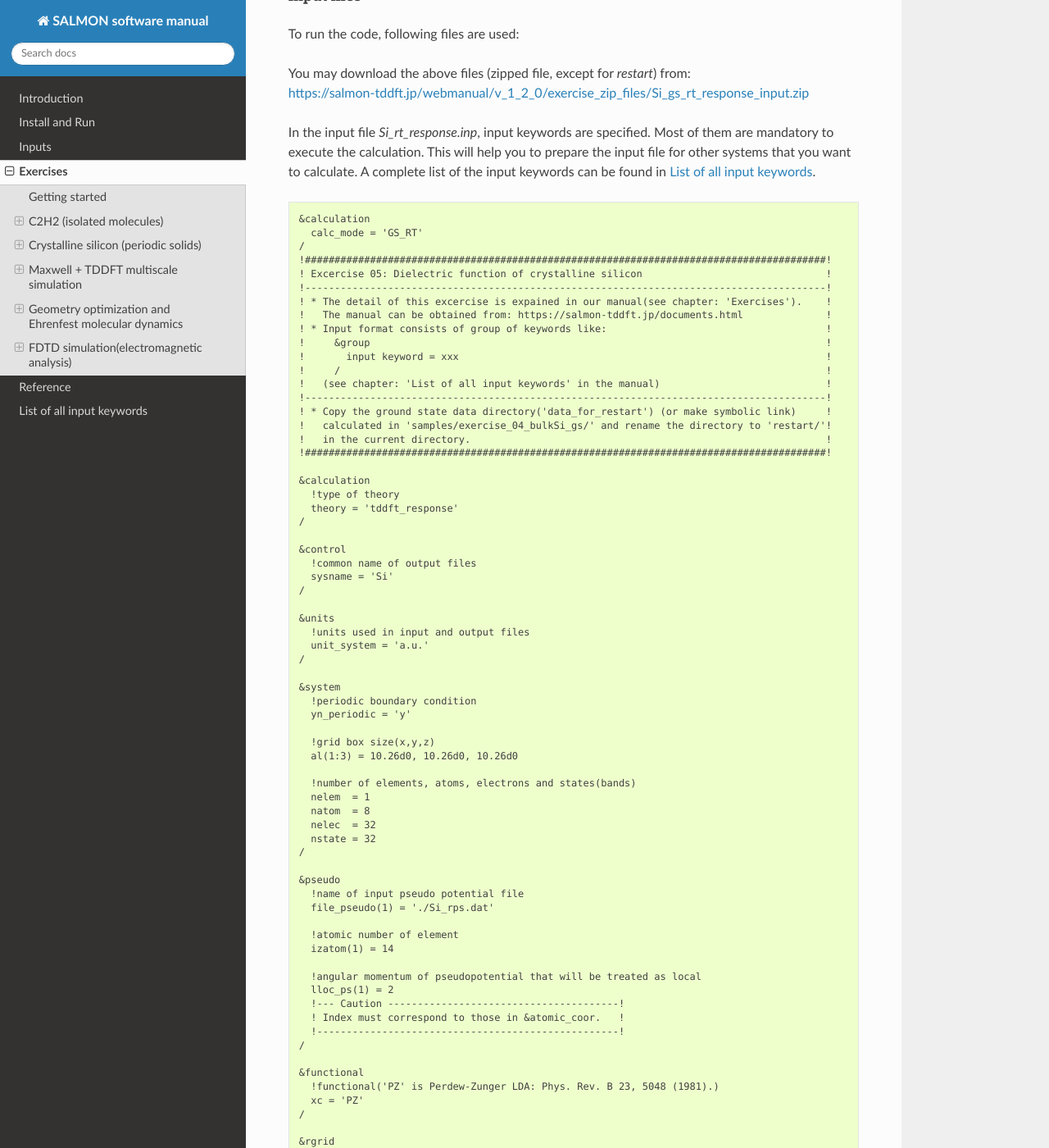
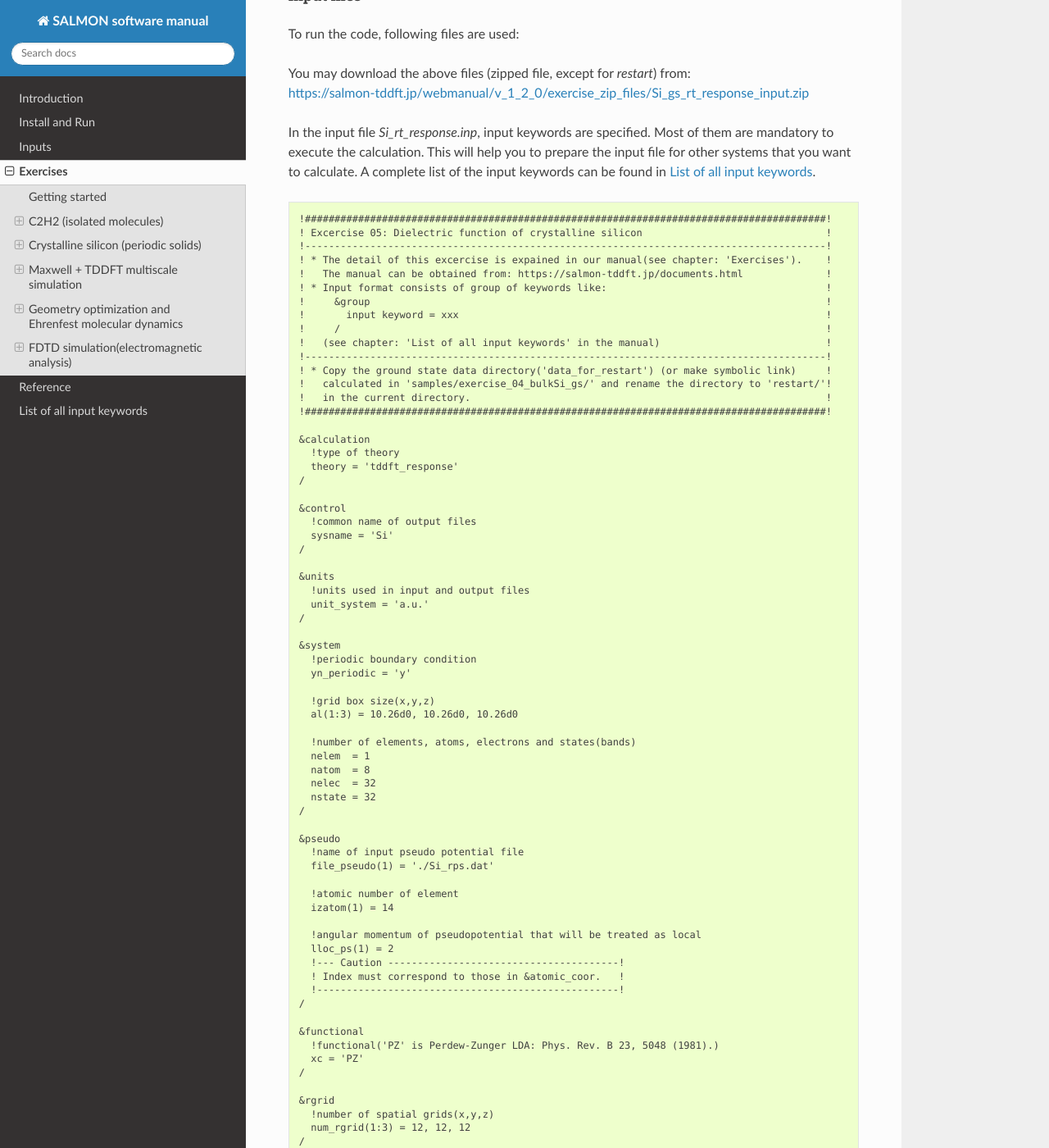
Before and after one commit to SALMON-TDDFT/SALMON-DOCS, a Sphinx documentation site: the page built from source/exercises.rst, in a window 1280 px wide and 1400 px high, scrolled down 30672 px. Shown: the whole window at 82% size. Built offline with Sphinx 7.4.7 and the Read the Docs theme 2.0.0, drawn with Linux system fonts in a browser that asks for light colours; formulas are drawn with MathJax 3; some of the changed text lies outside the part shown.

Commit message:
Update exercises.rst

```diff
--- a/source/exercises.rst
+++ b/source/exercises.rst
@@ -1764,9 +1764,6 @@ A complete list of the input keywords can be found in :any:`List of all input ke
 
 ::
 
-   &calculation
-     calc_mode = 'GS_RT'
-   /
    !########################################################################################!
    ! Excercise 05: Dielectric function of crystalline silicon                               !
    !----------------------------------------------------------------------------------------!
```
